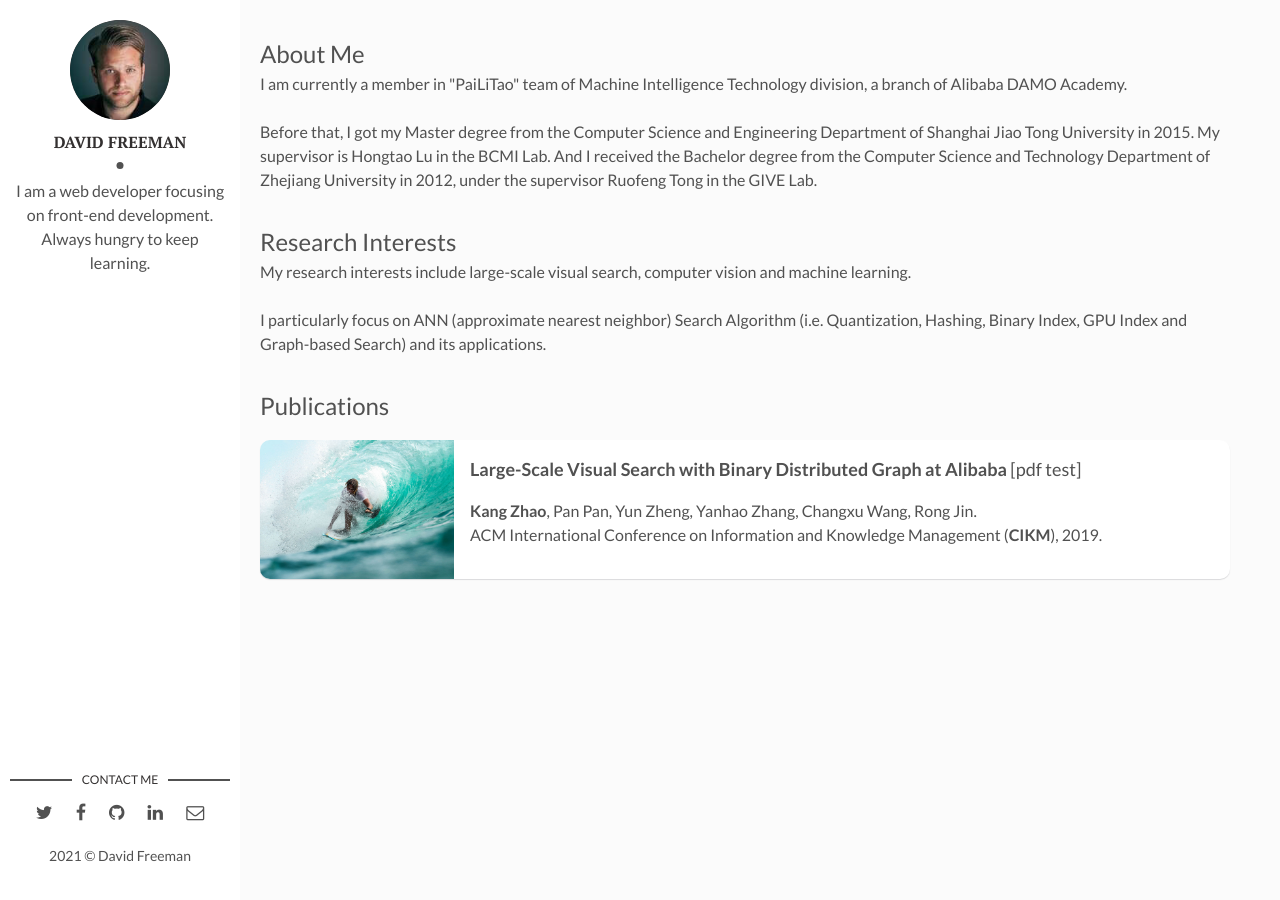
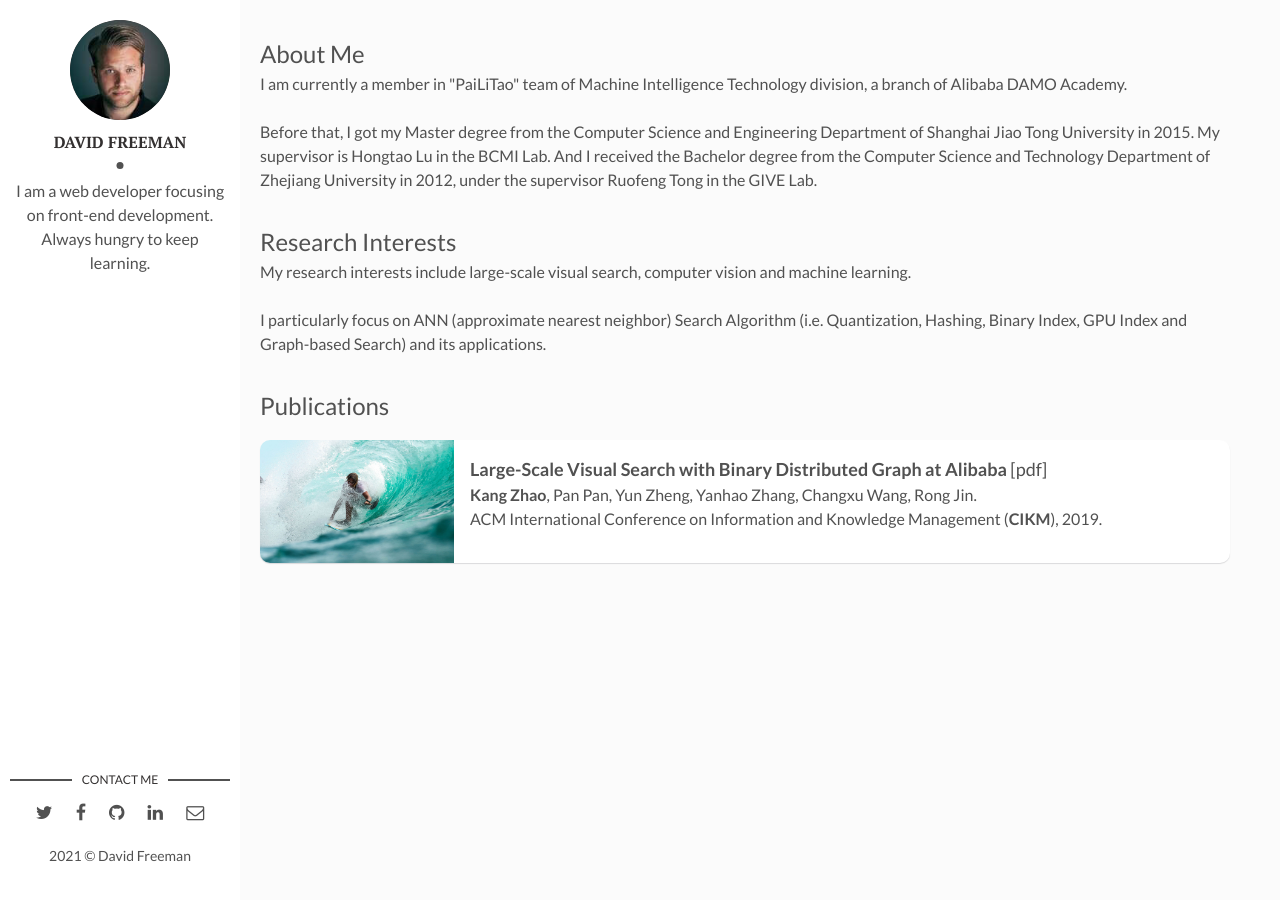
Before and after one commit to kangzhao2/kangzhao2.github.io, a Jekyll site: the page built from index.html, in a window 1280 px wide. Built offline with Jekyll 4.4.1, drawn with Linux system fonts in a browser that asks for light colours; the list of posts is cut into pages by our own code.

Commit message:
Update index.html

```diff
--- a/index.html
+++ b/index.html
@@ -12,8 +12,7 @@ layout: main
 <article class="post">
   <a class="post-thumbnail" style="background-image: url({{"/assets/img/i-rest.jpg"}})"></a>
   <div class="post-content">
-    <p><font size="4"><b>Large-Scale Visual Search with Binary Distributed Graph at Alibaba</b> [pdf test]</font></p>
-    <p><b>Kang Zhao</b>, Pan Pan, Yun Zheng, Yanhao Zhang, Changxu Wang, Rong Jin. <br>ACM International Conference on Information and Knowledge Management (<b>CIKM</b>), 2019.</p>
+    <p><font size="4"><b>Large-Scale Visual Search with Binary Distributed Graph at Alibaba</b> [pdf]</font> <br><b>Kang Zhao</b>, Pan Pan, Yun Zheng, Yanhao Zhang, Changxu Wang, Rong Jin. <br>ACM International Conference on Information and Knowledge Management (<b>CIKM</b>), 2019.</p>
   </div>
 </article>
 
```
